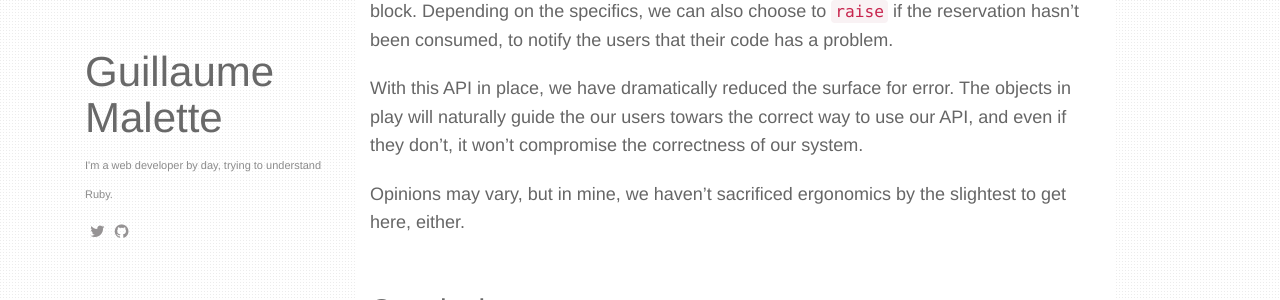
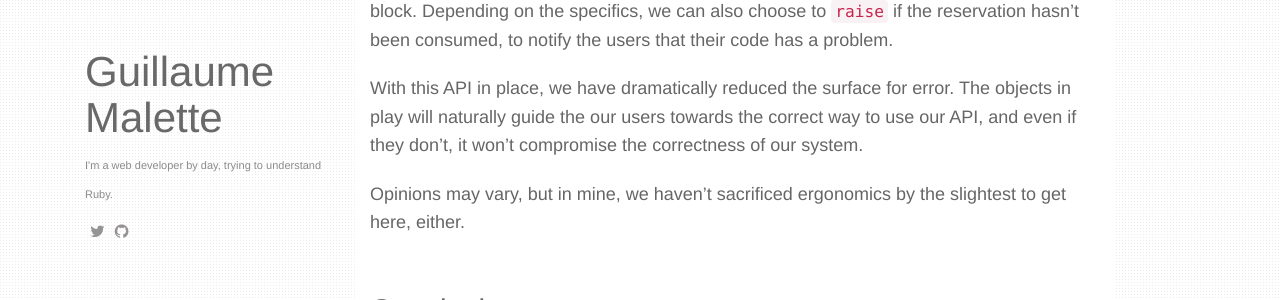
Before and after one commit to gmalette/gmalette.github.io-src, a Jekyll site: the page built from _posts/2020-02-18-affordance-for-errors-pt3.md, in a window 1280 px wide and 900 px high, scrolled down 3622 px. Shown: the part 182-482 px from the top of the window. Built offline with Jekyll 4.4.1, drawn with Linux system fonts in a browser that asks for light colours; nearby versions of some CDN libraries; comment, search, counter and statistics services are not loaded; some of the changed text lies outside the part shown.

Commit message:
Fix a few more typos in Affordance pt3

```diff
--- a/_posts/2020-02-18-affordance-for-errors-pt3.md
+++ b/_posts/2020-02-18-affordance-for-errors-pt3.md
@@ -122,7 +122,7 @@ end
 
 This allows us to `unreserve` the reservation if it hasn't been consumed by the end of the block. Depending on the specifics, we can also choose to `raise` if the reservation hasn't been consumed, to notify the users that their code has a problem.
 
-With this API in place, we have dramatically reduced the surface for error. The objects in play will naturally guide the our users towars the correct way to use our API, and even if they don't, it won't compromise the correctness of our system.
+With this API in place, we have dramatically reduced the surface for error. The objects in play will naturally guide the our users towards the correct way to use our API, and even if they don't, it won't compromise the correctness of our system.
 
 Opinions may vary, but in mine, we haven't sacrificed ergonomics by the slightest to get here, either.
 
```
Also changed, not shown: other parts of _posts/2020-02-18-affordance-for-errors-pt3.md (+1 -1 lines).
